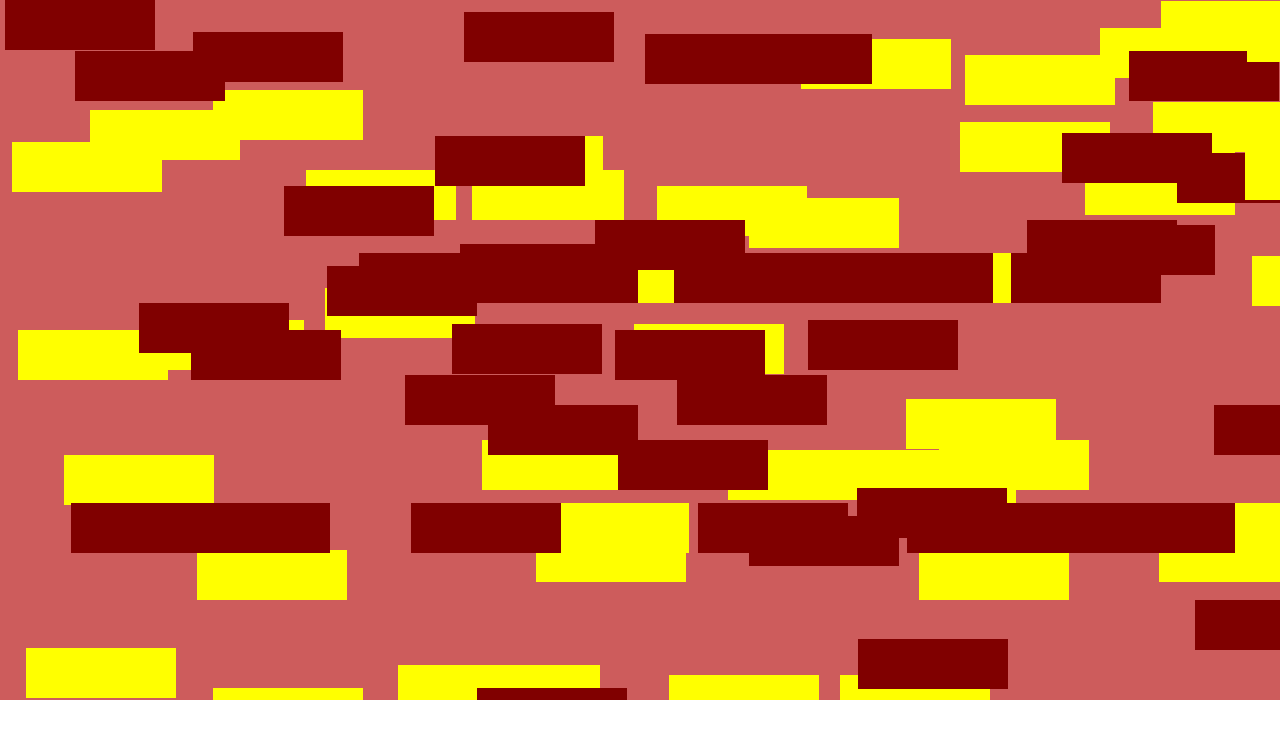
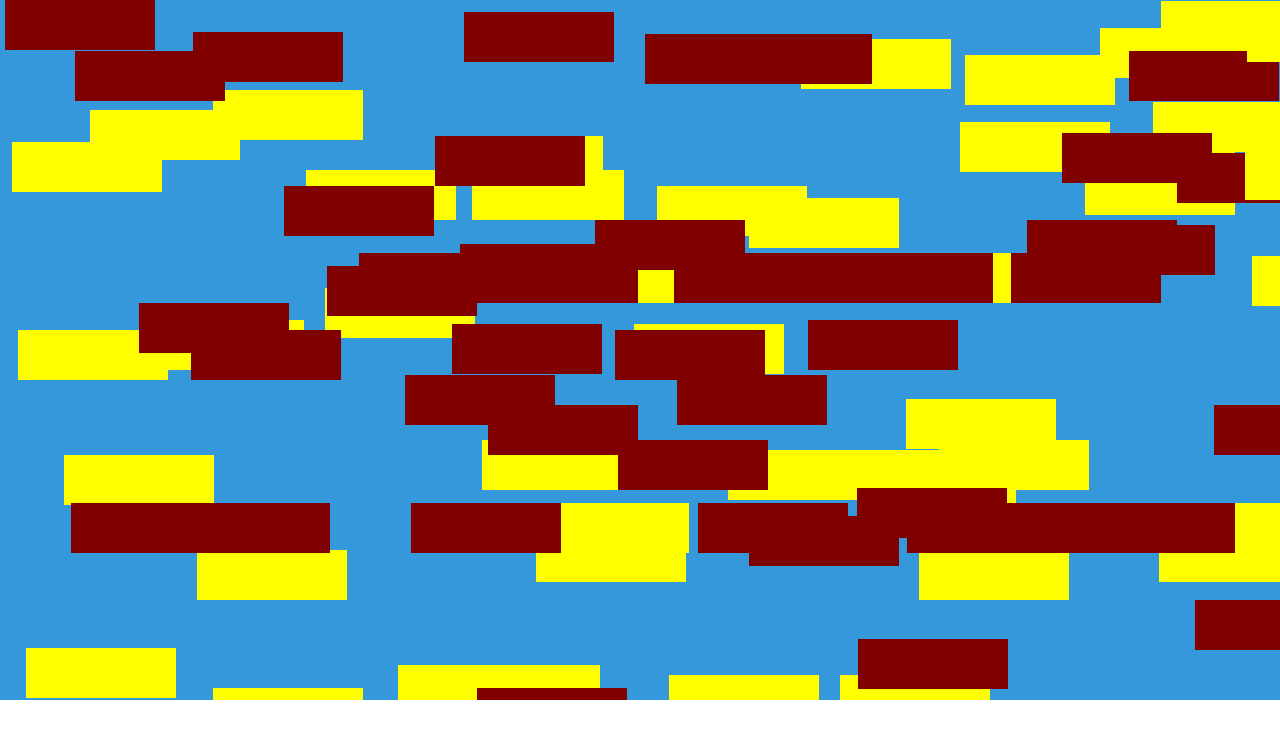
Before and after one commit to dea27/Multimedia-Online, a plain HTML site: page Praktikum_5_1700016101.html in a window 1280 px wide. Shown: the top 738 px of the page. Drawn offline with Linux system fonts and the light colour scheme.

Commit message:
Update Praktikum_5_1700016101.html

```diff
--- a/Praktikum_5_1700016101.html
+++ b/Praktikum_5_1700016101.html
@@ -8,7 +8,7 @@
             margin:0;
          }
          canvas{
-            background-color: rgb(205, 92, 92);
+            background-color: rgb(52, 152, 219);
          }
       </style>
    <body>
```
